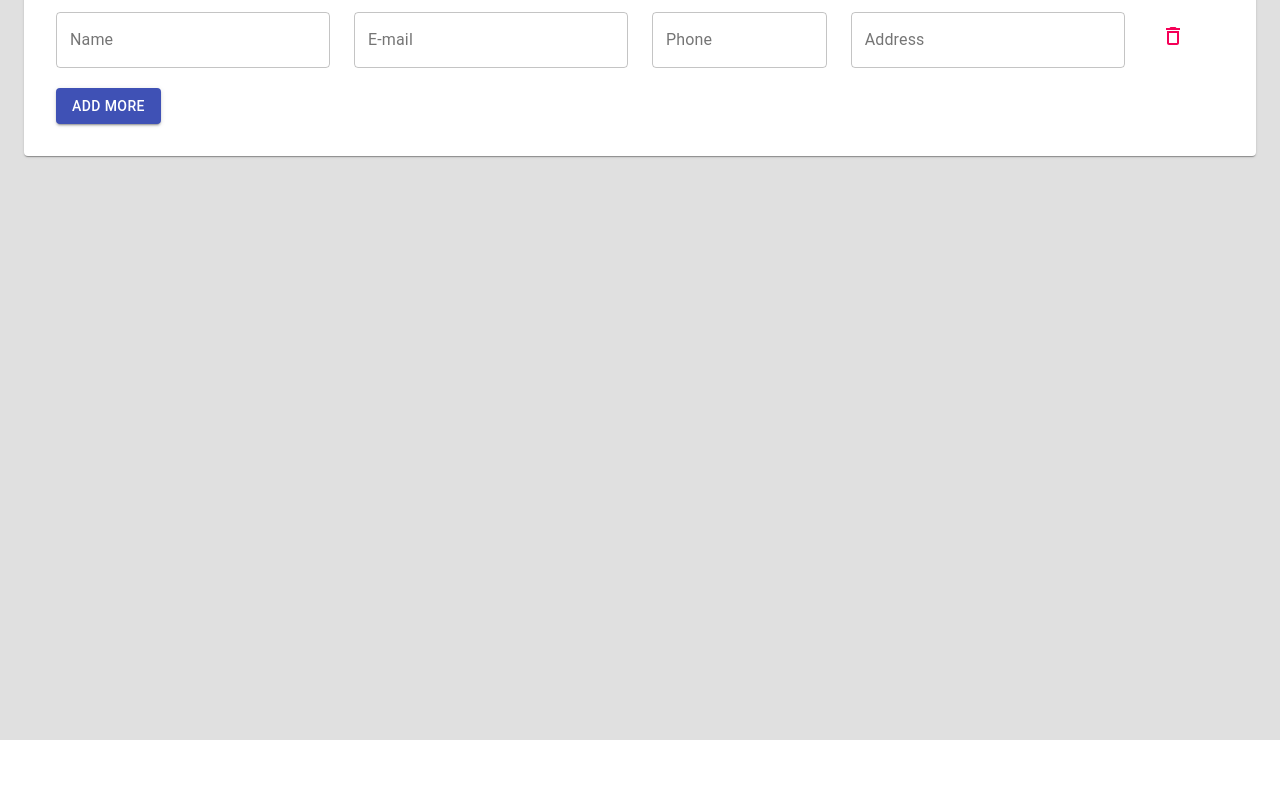
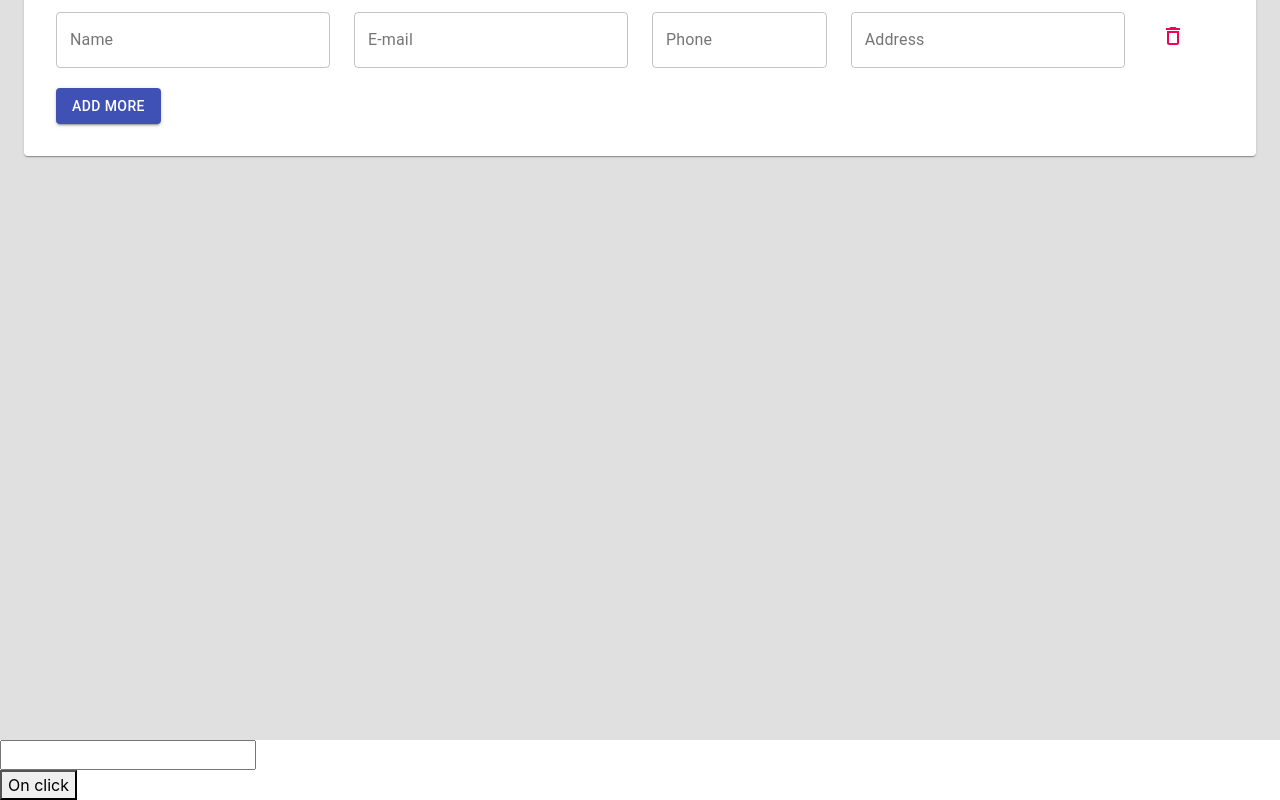
Before and after one commit to pankajgulabsharma/React_Hook, a React (Create React App) app: page / in a window 1280 px wide. Shown: the part 4899-5699 px from the top of the page. Before the commit the page ends 5639 px from the top, so only its background shows below. Built offline with nearby package versions, Linux system fonts and the light colour scheme; no server answers.

Commit message:
forwardref

```diff
--- a/src/App.js
+++ b/src/App.js
@@ -32,6 +32,7 @@ import Search from "./Search";
 import BottomNavigation from "./BottomNavigation";
 import ProgressBar from "./ProgressBar";
 import DynamicInput from "./DynamicInput";
+import RfcParrent from "./RfcParrent";
 
 import FolderIcon from "@material-ui/icons/Folder";
 import RestoreIcon from "@material-ui/icons/Restore";
@@ -108,6 +109,7 @@ function App() {
         ]}
       />
       <DynamicInput />
+      <RfcParrent />
     </>
   );
 }
--- /dev/null
+++ b/src/Ref.js
@@ -0,0 +1,11 @@
+import React, { forwardRef } from "react";
+
+function Ref(props, ref) {
+  return (
+    <div>
+      <input type="text" ref={ref} />
+    </div>
+  );
+}
+
+export default forwardRef(Ref);
--- /dev/null
+++ b/src/RfcParrent.js
@@ -0,0 +1,16 @@
+import React, { useRef } from "react";
+import Ref from "./Ref";
+
+export default function RfcParrent() {
+  let inputRef = useRef(null);
+
+  function handleClick() {
+    inputRef.current.value = 101222010;
+  }
+  return (
+    <div>
+      <Ref ref={inputRef} />
+      <button onClick={handleClick}>On click</button>
+    </div>
+  );
+}
```
